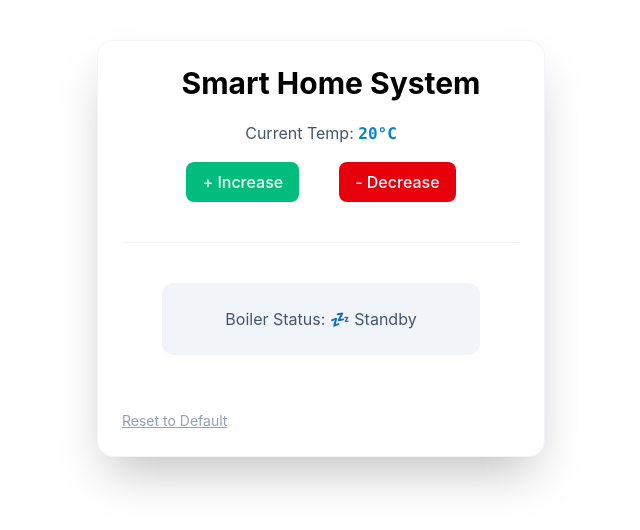
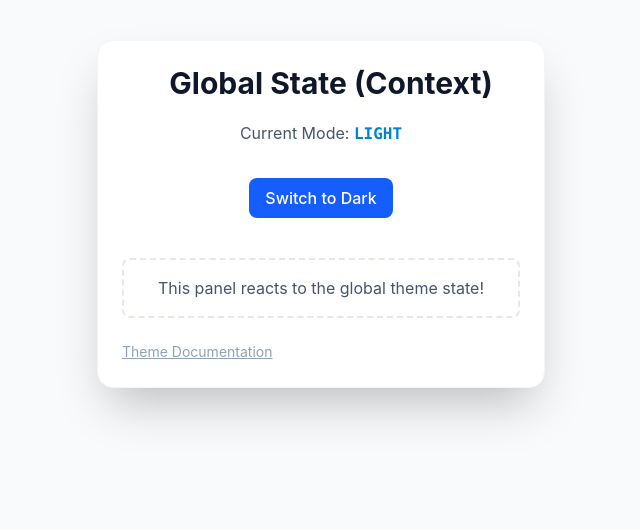
Before and after one commit to Nouralizadeh/Patterns, a React (Vite) app: page / in a window 1280 px wide. Shown: the top 530 px of the page, without its empty margins (319-959 px from the left). Built offline with nearby package versions, Linux system fonts and the light colour scheme.

Commit message:
ContextPattern example added

```diff
--- a/src/App.tsx
+++ b/src/App.tsx
@@ -7,7 +7,8 @@
 // import UnControlledDemo from "./Paterns/ComponentArchitecture/Un-controlled";
 // import StateReducer from "./Paterns/StatePatterns/StateReducer";
 // import { CustomHook } from "./Paterns/StatePatterns/CustomHook";
-import { LiftingStateUp } from "./Paterns/StatePatterns/LiftingStateUp";
+// import { LiftingStateUp } from "./Paterns/StatePatterns/LiftingStateUp";
+import { ContextPattern } from "./Paterns/StatePatterns/ContextPattern";
 
 function App() {
   return (
@@ -20,8 +21,9 @@ function App() {
       <CompoundComponnets />
       <UnControlledDemo />
       <StateReducer />
-      <CustomHook />*/}
-      <LiftingStateUp />
+      <CustomHook />
+      <LiftingStateUp />*/}
+      <ContextPattern />
     </>
   );
 }
--- a/src/Paterns/ComponentArchitecture/Container-Presenter.tsx
+++ b/src/Paterns/ComponentArchitecture/Container-Presenter.tsx
@@ -2,7 +2,7 @@ import { useState } from "react";
 
 export default function ContainerPresenter() {
   return (
-    <div className="borderd-container">
+    <div className="bordered-container">
       <CounterContainer />
     </div>
   );
--- a/src/Paterns/ComponentArchitecture/Functional.tsx
+++ b/src/Paterns/ComponentArchitecture/Functional.tsx
@@ -9,7 +9,7 @@ export default Functional;
 export function Counter() {
   const [count, setCount] = useState(0);
   return (
-    <div className="borderd-container">
+    <div className="bordered-container">
       <h1 className="title">Counter</h1>
       <p className="text-9xl">{count}</p>
       <div className="flex">
--- a/src/Paterns/ComponentArchitecture/HOC.tsx
+++ b/src/Paterns/ComponentArchitecture/HOC.tsx
@@ -4,7 +4,7 @@ export default function HOC() {
   const EnhancedCounter = withCounter(CounterButton);
 
   return (
-    <div className="borderd-container">
+    <div className="bordered-container">
       <h2 className="title2">HOC Example</h2>
 
       <EnhancedCounter />
--- a/src/Paterns/ComponentArchitecture/RenderProps.tsx
+++ b/src/Paterns/ComponentArchitecture/RenderProps.tsx
@@ -5,7 +5,7 @@ export default function RenderProps() {
     <div className="main-container">
       <MouseTracker
         render={({ x, y }) => (
-          <div className="borderd-container">
+          <div className="bordered-container">
             <h2 className="text-lg font-bold mb-3">Render Props Example</h2>
             <p className="text-gray-700 mb-4">
               Move your mouse anywhere in the window!
--- /dev/null
+++ b/src/Paterns/StatePatterns/ContextPattern.tsx
@@ -0,0 +1,98 @@
+import { createContext, useContext, useState, ReactNode } from "react";
+
+function ThemeSettings() {
+  const { theme, toggleTheme } = useTheme();
+
+  return (
+    <div className="sub-card flex flex-col items-center">
+      <p className="label1 mb-4">
+        Current Mode: <span className="label2 uppercase">{theme}</span>
+      </p>
+      <button
+        onClick={toggleTheme}
+        className={theme === "light" ? "btn-primary" : "btn-primary-dark"}
+      >
+        Switch to {theme === "light" ? "Dark" : "Light"}
+      </button>
+    </div>
+  );
+}
+
+function DisplayPanel() {
+  const { theme } = useTheme();
+
+  return (
+    <div
+      className={`mt-6 p-4 rounded-lg border-2 border-dashed ${theme === "dark" ? "border-slate-700" : "border-slate-200"}`}
+    >
+      <p className={theme === "dark" ? "text-slate-300" : "text-slate-600"}>
+        This panel reacts to the global theme state!
+      </p>
+    </div>
+  );
+}
+
+// Main Component
+export function ContextPattern() {
+  return (
+    <ThemeProvider>
+      <div className="elevated-container">
+        <h2 className="title">Global State (Context)</h2>
+
+        <ThemeSettings />
+        <DisplayPanel />
+
+        <button className="reset w-full text-center mt-6">
+          Theme Documentation
+        </button>
+      </div>
+    </ThemeProvider>
+  );
+}
+
+//------------------------------------------------------------
+//-------------------------theme provider---------------------
+//------------------------------------------------------------
+
+// --- Types ---
+type Theme = "light" | "dark";
+
+interface ThemeContextType {
+  theme: Theme;
+  toggleTheme: () => void;
+}
+
+// Create Context
+const ThemeContext = createContext<ThemeContextType | undefined>(undefined);
+
+// --- Provider Component ---
+export function ThemeProvider({ children }: { children: ReactNode }) {
+  const [theme, setTheme] = useState<Theme>("light");
+
+  const toggleTheme = () => {
+    setTheme((prev) => (prev === "light" ? "dark" : "light"));
+  };
+
+  return (
+    <ThemeContext.Provider value={{ theme, toggleTheme }}>
+      <div
+        className={`min-h-screen transition-colors duration-300 overflow-hidden ${
+          theme === "dark"
+            ? "dark bg-slate-900 text-white"
+            : "bg-slate-50 text-slate-900"
+        }`}
+      >
+        {children}
+      </div>
+    </ThemeContext.Provider>
+  );
+}
+
+// --- Custom Hook for easy access ---
+export function useTheme() {
+  const context = useContext(ThemeContext);
+  if (!context) {
+    throw new Error("useTheme must be used within a ThemeProvider");
+  }
+  return context;
+}
--- a/src/Paterns/StatePatterns/CustomHook.tsx
+++ b/src/Paterns/StatePatterns/CustomHook.tsx
@@ -13,7 +13,7 @@ export function CustomHook() {
   };
 
   return (
-    <div className="borderd-elevated">
+    <div className="elevated-container">
       <h2 className="title">Join the Newsletter 🚀</h2>
 
       <form onSubmit={handleSubmit} className="items-center space-y-4">
--- a/src/Paterns/StatePatterns/LiftingStateUp.tsx
+++ b/src/Paterns/StatePatterns/LiftingStateUp.tsx
@@ -50,7 +50,7 @@ export function LiftingStateUp() {
   const [temperature, setTemperature] = useState(20);
 
   return (
-    <div className="borderd-elevated">
+    <div className="elevated-container">
       <h2 className="title">Smart Home System</h2>
 
       <TemperatureInput temp={temperature} onTempChange={setTemperature} />
--- a/src/Paterns/StatePatterns/StateReducer.tsx
+++ b/src/Paterns/StatePatterns/StateReducer.tsx
@@ -53,7 +53,7 @@ export default function StateReducer() {
   return (
     <div className="main-container  flex-col">
       <h2 className="title">State Reducer Pattern</h2>
-      <div className="borderd-container w-150">
+      <div className="bordered-container w-150">
         <p className="label1">
           Clicks: <span className="label2">{clicksCount}</span>
         </p>
--- a/src/globals.css
+++ b/src/globals.css
@@ -9,12 +9,14 @@
   @apply items-center m-10 flex justify-center p-6;
 }
 
-.borderd-container {
+.bordered-container {
   @apply items-center m-10 border rounded-lg flex flex-col p-6;
 }
 
-.borderd-elevated {
+.elevated-container {
   @apply items-center text-center m-10 max-w-md mx-auto p-6 bg-white shadow-2xl rounded-2xl border border-slate-100;
+  @apply dark:bg-slate-700 dark:border-slate-600 dark:shadow-none;
+  @apply dark:ring-1 dark:ring-white/10;
 }
 
 .btn-primary,
--- a/tailwind.config.js
+++ b/tailwind.config.js
@@ -4,6 +4,7 @@ module.exports = {
     "./pages/**/*.{js,ts,jsx,tsx,mdx}",
     "./components/**/*.{js,ts,jsx,tsx,mdx}",
   ],
+  darkMode: "class",
   theme: { extend: {} },
   plugins: [],
-}
+};
```
